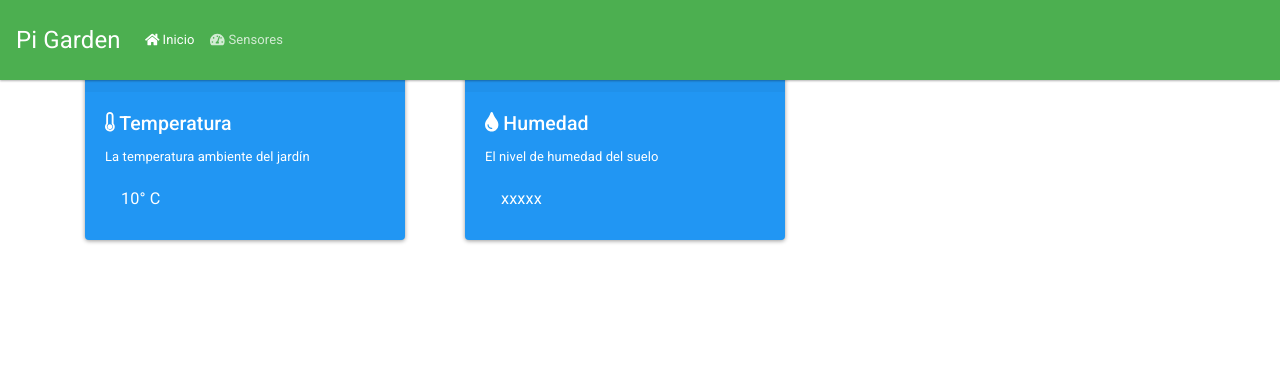
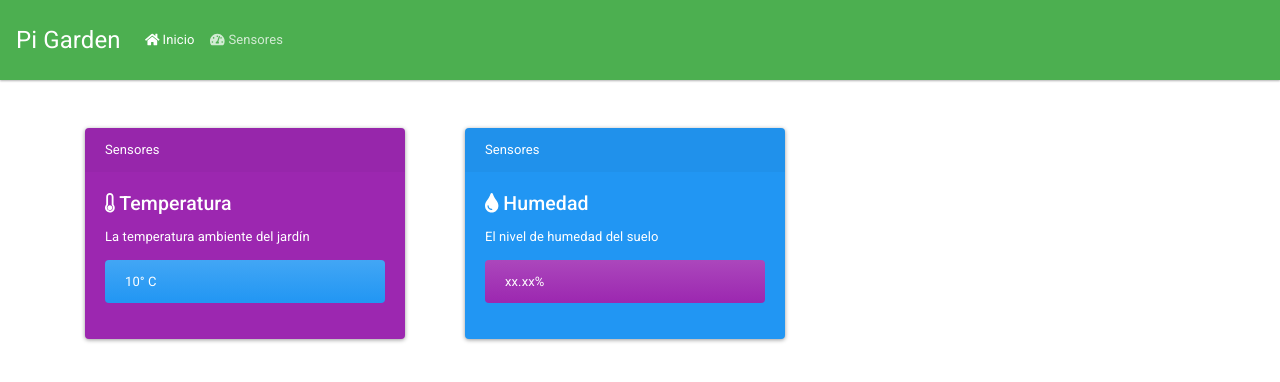
Before and after one commit to chrisRubiano/pi-garden, a Django app: template django_garden/garden/templates/sensors/all_sensors.html in a window 1280 px wide. Shown: the top 382 px of the page. Run offline with Django 3.2, Linux system fonts and the light colour scheme; the template is opened without the code that fills it: most values are stand-ins (such as "Sample title", 1, 10 or a date in 2020); some libraries are stand-ins or nearby versions.

Commit message:
template work :ocean:

```diff
--- a/django_garden/garden/templates/base.html
+++ b/django_garden/garden/templates/base.html
@@ -26,7 +26,7 @@
 
     <body>
 
-    <nav class="navbar navbar-expand-md navbar-dark bg-success fixed-top mb-5">
+    <nav class="navbar navbar-expand-md navbar-dark bg-success">
         <a class="navbar-brand" href="#">Pi Garden</a>
         <button class="navbar-toggler" type="button" data-toggle="collapse" data-target="#navbarsExampleDefault" aria-controls="navbarsExampleDefault" aria-expanded="false" aria-label="Toggle navigation">
         <span class="navbar-toggler-icon"></span>
--- a/django_garden/garden/templates/sensors/all_sensors.html
+++ b/django_garden/garden/templates/sensors/all_sensors.html
@@ -3,12 +3,12 @@
 {% block content %}
 <div class="row">
     <div class="col-md-4">
-        <div class="card text-white bg-primary mb-3" style="max-width: 20rem;">
+        <div class="card text-white bg-info mb-3" style="max-width: 20rem;">
             <div class="card-header">Sensores</div>
             <div class="card-body">
                 <h4 class="card-title"><i class="fa fa-thermometer-empty"></i> Temperatura</h4>
                 <p class="card-text">La temperatura ambiente del jardín</p>
-                <div class="btn.btn-info btn-lg">{{ temp }}° C</div>
+                <div class="alert alert-primary">{{ temp }}° C</div>
             </div>
         </div>
     </div>
@@ -18,7 +18,7 @@
             <div class="card-body">
                 <h4 class="card-title"><i class="fa fa-tint"></i> Humedad</h4>
                 <p class="card-text">El nivel de humedad del suelo</p>
-                <div class="btn.btn-info btn-lg">xxxxx</div>
+                <div class="alert alert-info">xx.xx%</div>
             </div>
         </div>
     </div>
```
